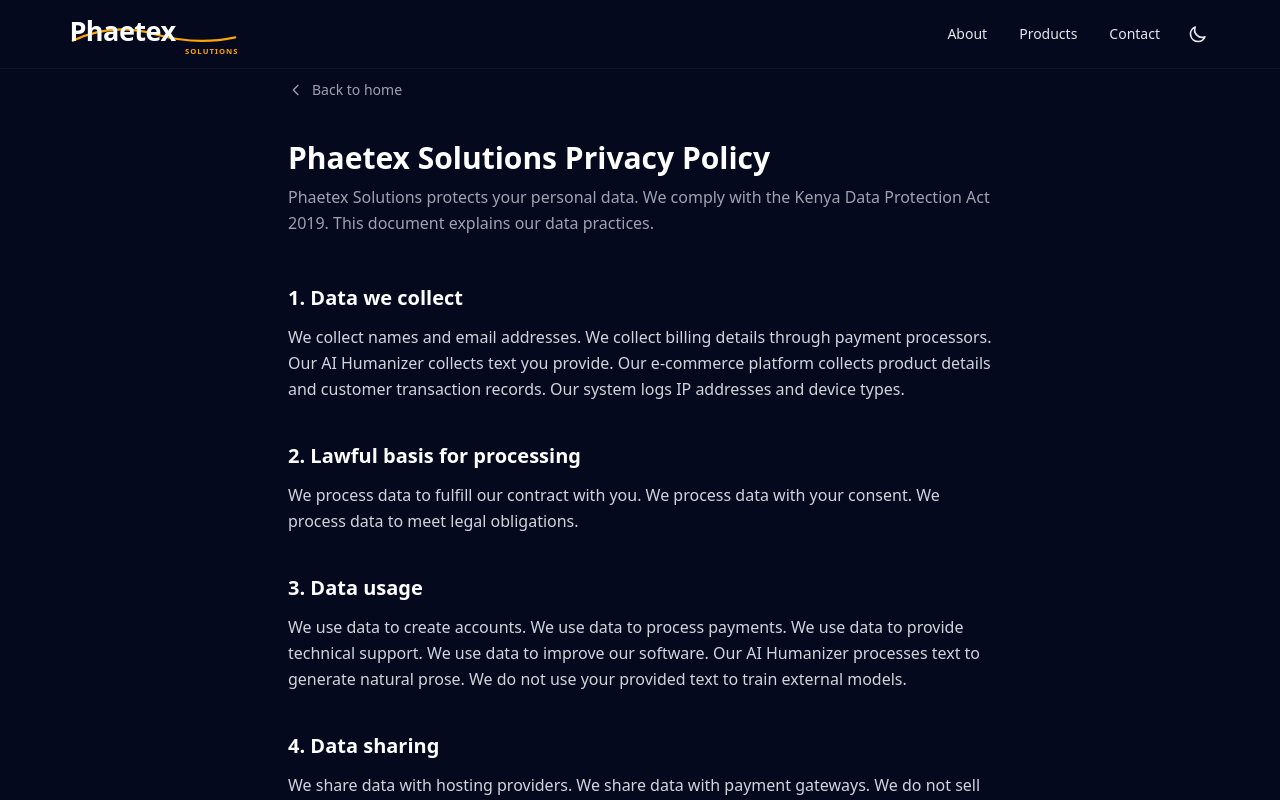
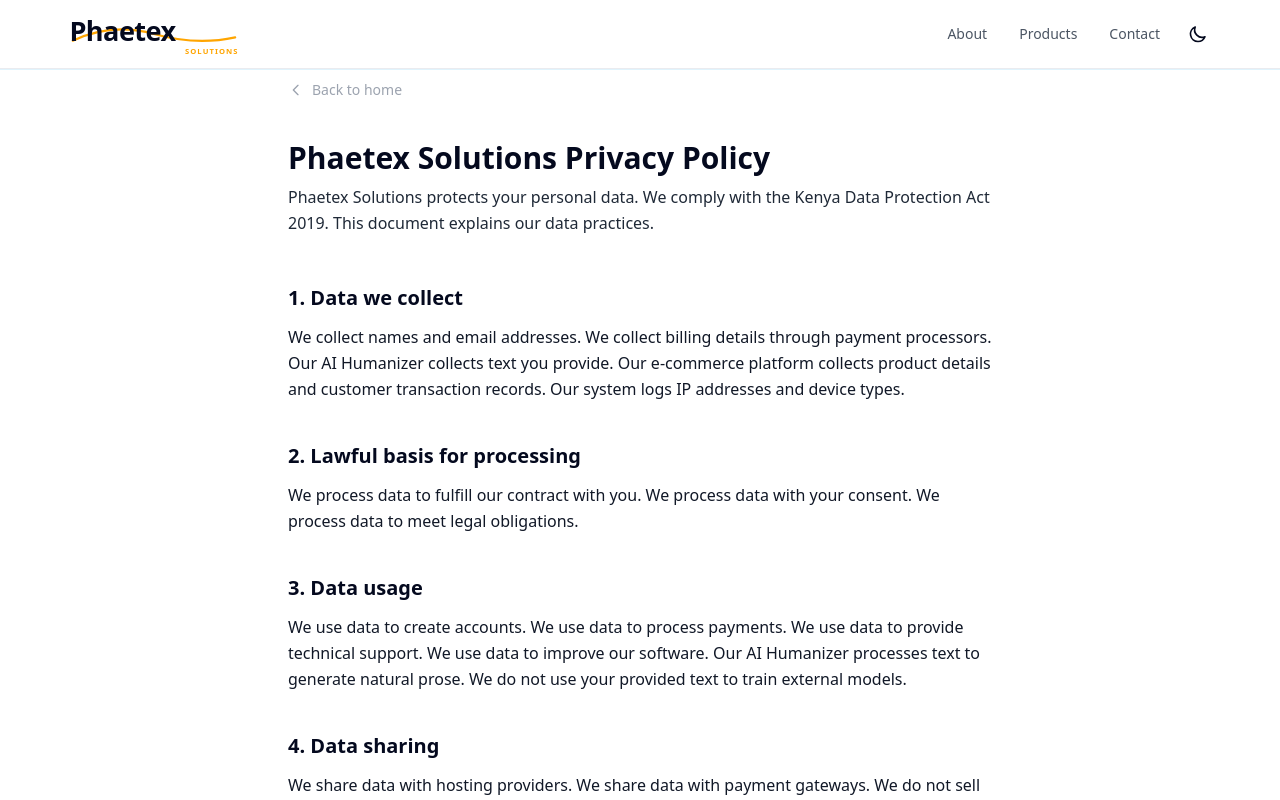
Before and after one commit to HarryKirigwi/phaetex-app, a Next.js app: page /privacy in a window 1280 px wide. Shown: the top 800 px of the page. Built offline with nearby package versions, Linux system fonts and the light colour scheme.

Commit message:
Made the legal pages have theme-specific reactions

```diff
--- a/app/privacy/page.tsx
+++ b/app/privacy/page.tsx
@@ -62,7 +62,7 @@
 
 export default function PrivacyPage() {
   return (
-    <div className="min-h-screen bg-primary-dark text-gray-100">
+    <div className="min-h-screen bg-white text-primary-dark dark:bg-primary-dark dark:text-gray-100">
       <div className="max-w-3xl mx-auto px-4 sm:px-6 lg:px-8 py-12 sm:py-16 lg:py-20">
         <Link
           href="/"
@@ -74,20 +74,20 @@
           Back to home
         </Link>
 
-        <h1 className="text-2xl sm:text-3xl font-bold text-white mb-2">
+        <h1 className="text-2xl sm:text-3xl font-bold text-primary-dark dark:text-white mb-2">
           Phaetex Solutions Privacy Policy
         </h1>
-        <p className="text-gray-400 mb-12 leading-relaxed">
+        <p className="text-gray-800 dark:text-gray-300 mb-12 leading-relaxed">
           Phaetex Solutions protects your personal data. We comply with the Kenya Data Protection Act 2019. This document explains our data practices.
         </p>
 
         <div className="space-y-10">
           {sections.map((section) => (
             <section key={section.number} className="space-y-3">
-              <h2 className="text-lg sm:text-xl font-bold text-white">
+              <h2 className="text-lg sm:text-xl font-bold text-primary-dark dark:text-white">
                 {section.number}. {section.title}
               </h2>
-              <p className="text-gray-300 leading-relaxed">
+              <p className="text-gray-900 dark:text-gray-200 leading-relaxed">
                 {section.body}
               </p>
             </section>
--- a/app/refund/page.tsx
+++ b/app/refund/page.tsx
@@ -42,7 +42,7 @@
 
 export default function RefundPage() {
   return (
-    <div className="min-h-screen bg-primary-dark text-gray-100">
+    <div className="min-h-screen bg-white text-primary-dark dark:bg-primary-dark dark:text-gray-100">
       <div className="max-w-3xl mx-auto px-4 sm:px-6 lg:px-8 py-12 sm:py-16 lg:py-20">
         <Link
           href="/"
@@ -65,10 +65,10 @@
           Back to home
         </Link>
 
-        <h1 className="text-2xl sm:text-3xl font-bold text-white mb-2">
+        <h1 className="text-2xl sm:text-3xl font-bold text-primary-dark dark:text-white mb-2">
           Phaetex Solutions Refund Policy
         </h1>
-        <p className="text-gray-400 mb-12 leading-relaxed">
+        <p className="text-gray-800 dark:text-gray-300 mb-12 leading-relaxed">
           This refund policy explains how Phaetex Solutions handles payments,
           credits, and subscription cancellations for our products and
           services.
@@ -77,10 +77,10 @@
         <div className="space-y-10">
           {sections.map((section) => (
             <section key={section.number} className="space-y-3">
-              <h2 className="text-lg sm:text-xl font-bold text-white">
+              <h2 className="text-lg sm:text-xl font-bold text-primary-dark dark:text-white">
                 {section.number}. {section.title}
               </h2>
-              <p className="text-gray-300 leading-relaxed">{section.body}</p>
+              <p className="text-gray-900 dark:text-gray-200 leading-relaxed">{section.body}</p>
             </section>
           ))}
         </div>
--- a/app/terms/page.tsx
+++ b/app/terms/page.tsx
@@ -102,7 +102,7 @@
 
 export default function TermsPage() {
   return (
-    <div className="min-h-screen bg-primary-dark text-gray-100">
+    <div className="min-h-screen bg-white text-primary-dark dark:bg-primary-dark dark:text-gray-100">
       <div className="max-w-3xl mx-auto px-4 sm:px-6 lg:px-8 py-12 sm:py-16 lg:py-20">
         <Link
           href="/"
@@ -125,10 +125,10 @@
           Back to home
         </Link>
 
-        <h1 className="text-2xl sm:text-3xl font-bold text-white mb-2">
+        <h1 className="text-2xl sm:text-3xl font-bold text-primary-dark dark:text-white mb-2">
           Phaetex Solutions Terms and Conditions
         </h1>
-        <p className="text-gray-400 mb-12 leading-relaxed">
+        <p className="text-gray-800 dark:text-gray-300 mb-12 leading-relaxed">
           These terms and conditions govern your use of Phaetex Solutions
           products and services, including our AI Humanizer and managed
           e-commerce platforms.
@@ -137,10 +137,10 @@
         <div className="space-y-10">
           {sections.map((section) => (
             <section key={section.number} className="space-y-3">
-              <h2 className="text-lg sm:text-xl font-bold text-white">
+              <h2 className="text-lg sm:text-xl font-bold text-primary-dark dark:text-white">
                 {section.number}. {section.title}
               </h2>
-              <p className="text-gray-300 leading-relaxed">{section.body}</p>
+              <p className="text-gray-900 dark:text-gray-200 leading-relaxed">{section.body}</p>
             </section>
           ))}
         </div>
--- a/components/Header.tsx
+++ b/components/Header.tsx
@@ -1,6 +1,7 @@
 "use client";
 
 import { useState, useEffect } from "react";
+import { usePathname } from "next/navigation";
 import ThemeToggle from "./ThemeToggle";
 import { PhaetexLogo } from "./PhaetexLogo";
 
@@ -12,8 +13,13 @@
   { href: "#contact", label: "Contact" },
 ];
 
+const LEGAL_PATHS = ["/privacy", "/terms", "/refund"];
+
 export default function Header() {
+  const pathname = usePathname();
   const [scrolled, setScrolled] = useState(false);
+
+  const isLegalPage = LEGAL_PATHS.includes(pathname ?? "");
 
   useEffect(() => {
     function onScroll() {
@@ -24,13 +30,32 @@
     return () => window.removeEventListener("scroll", onScroll);
   }, []);
 
+  const useScrolledStyle = isLegalPage || scrolled;
+  const useDarkNavbar = !useScrolledStyle;
+
+  const headerClasses = useDarkNavbar
+    ? "bg-transparent border-b border-white/5"
+    : "bg-white/90 dark:bg-primary-dark/95 backdrop-blur-xl border-b border-gray-200/80 dark:border-gray-700/80 shadow-[0_1px_0_0_rgba(0,155,229,0.12)] dark:shadow-[0_1px_0_0_rgba(0,155,229,0.2)]";
+
+  const logoClasses = useDarkNavbar
+    ? "text-white"
+    : "text-primary-dark dark:text-white";
+
+  const linkClasses = useDarkNavbar
+    ? "text-gray-200 hover:text-white hover:bg-white/10"
+    : "text-gray-600 hover:text-primary-dark hover:bg-accent-blue/10 dark:text-gray-300 dark:hover:text-white dark:hover:bg-white/10";
+
+  const mobileContactClasses = useDarkNavbar
+    ? "text-gray-200 hover:text-white hover:bg-white/10"
+    : "text-gray-600 hover:text-primary-dark hover:bg-accent-blue/10 dark:text-gray-300 dark:hover:text-white dark:hover:bg-white/10";
+
+  const themeVariant = useScrolledStyle ? "default" : "light";
+
+  const sectionHref = (hash: string) => (isLegalPage ? `/${hash}` : hash);
+
   return (
     <header
-      className={`fixed top-0 left-0 right-0 z-50 transition-all duration-300 ${
-        scrolled
-          ? "bg-white/90 dark:bg-primary-dark/95 backdrop-blur-xl border-b border-gray-200/80 dark:border-gray-700/80 shadow-[0_1px_0_0_rgba(0,155,229,0.12)] dark:shadow-[0_1px_0_0_rgba(0,155,229,0.2)]"
-          : "bg-transparent border-b border-white/5"
-      }`}
+      className={`fixed top-0 left-0 right-0 z-50 transition-all duration-300 ${headerClasses}`}
     >
       <nav
         className="w-full flex items-center justify-between h-16 sm:h-[4.25rem]"
@@ -38,12 +63,8 @@
       >
         <div className="max-w-6xl mx-auto w-full flex items-center justify-between">
         <a
-          href="#"
-          className={`inline-flex items-center transition-colors duration-300 hover:opacity-90 focus:outline-none focus-visible:ring-2 focus-visible:ring-accent-blue/50 focus-visible:ring-offset-2 ${
-            scrolled
-              ? "text-primary-dark dark:text-white"
-              : "text-white"
-          }`}
+          href={isLegalPage ? "/" : "#"}
+          className={`inline-flex items-center transition-colors duration-300 hover:opacity-90 focus:outline-none focus-visible:ring-2 focus-visible:ring-accent-blue/50 focus-visible:ring-offset-2 ${logoClasses}`}
           aria-label="Phaetex Solutions home"
         >
           <span className="inline-block w-[140px] h-9 sm:w-[160px] sm:h-10 md:w-[180px] md:h-[2.75rem] max-h-[3.25rem]">
@@ -54,23 +75,19 @@
           {navLinks.map(({ href, label }) => (
             <a
               key={href}
-              href={href}
-              className={`hidden sm:inline-flex items-center px-3 py-2 rounded-lg text-sm font-medium transition-all ${
-                scrolled
-                  ? "text-gray-600 hover:text-primary-dark hover:bg-accent-blue/10 dark:text-gray-300 dark:hover:text-white dark:hover:bg-white/10"
-                  : "text-gray-200 hover:text-white hover:bg-white/10"
-              }`}
+              href={sectionHref(href)}
+              className={`hidden sm:inline-flex items-center px-3 py-2 rounded-lg text-sm font-medium transition-all ${linkClasses}`}
             >
               {label}
             </a>
           ))}
           <a
-            href="#contact"
-            className="sm:hidden inline-flex items-center px-3 py-2 rounded-lg text-sm font-medium text-gray-200 hover:text-white hover:bg-white/10 transition-all"
+            href={sectionHref("#contact")}
+            className={`sm:hidden inline-flex items-center px-3 py-2 rounded-lg text-sm font-medium transition-all ${mobileContactClasses}`}
           >
             Contact
           </a>
-          <ThemeToggle variant={scrolled ? "default" : "light"} />
+          <ThemeToggle variant={themeVariant} />
         </div>
         </div>
       </nav>
```
